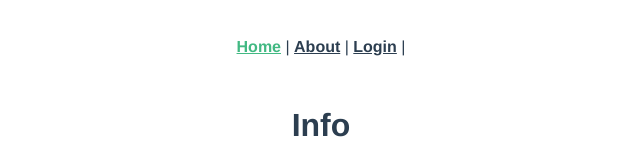
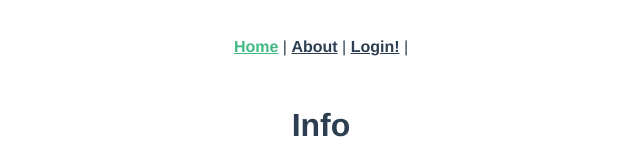
Before and after one commit to meganreh/student_portal, a Vue app: page / in a window 1280 px wide. Shown: the top 160 px of the page, without its empty margins (319-959 px from the left). Built offline with nearby package versions, Linux system fonts and the light colour scheme.

Commit message:
v-if for JWT's in Login and Logout

```diff
--- a/src/App.vue
+++ b/src/App.vue
@@ -5,7 +5,7 @@
       |
       <router-link to="/about">About</router-link>
       |
-      <router-link to="/login" v-if="!jwt">Login</router-link>
+      <router-link to="/login" v-if="!jwt">Login!</router-link>
       |
       <router-link to="/logout" v-if="jwt">Logout</router-link>
     </div>
```
